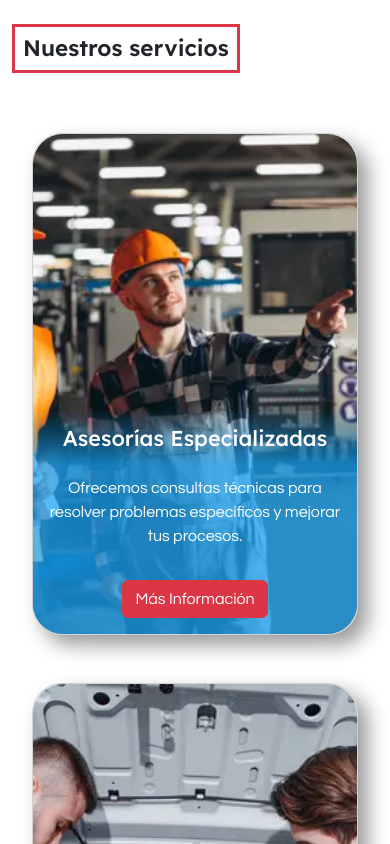
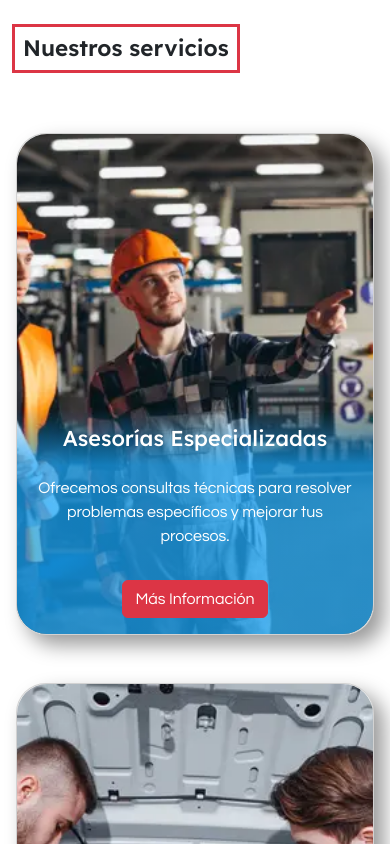
Before and after one commit to kendallrm9/ElectromecanicaMora, a plain HTML site: page index.html in a window 390 px wide. Shown: the part 1540-2384 px from the top of the page. Drawn offline with nearby package versions, Linux system fonts and the light colour scheme.

Commit message:
prueba 2

```diff
--- a/css/main.css
+++ b/css/main.css
@@ -256,7 +256,7 @@ h2 {
     font-size: 1.4rem;
   }
   .card {
-    margin: 0 20px;
+    margin: 0 1%;
   }
   h2 {
     font-size: 30px;
```
